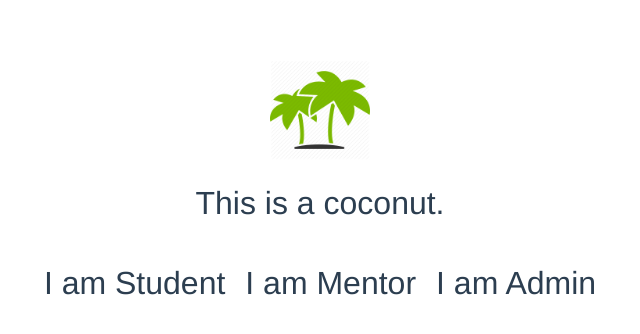
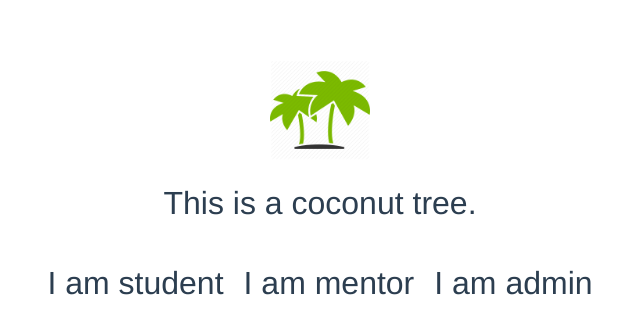
Before and after one commit to kinoko0841/my-vue-cli, a Vue app: page /#/ in a window 1280 px wide. Shown: the top 334 px of the page, without its empty margins (320-960 px from the left). Built offline with nearby package versions, Linux system fonts and the light colour scheme.

Commit message:
home component with dynamic prop data: replace three same components

```diff
--- a/src/components/Coconuts/coconut.vue
+++ b/src/components/Coconuts/coconut.vue
@@ -2,30 +2,29 @@
   <div class="coconut">
     <h1>{{ msg }}</h1>
     <ul>
-      <li><student></student></li>
-      <li><mentor></mentor></li>
-      <li><admin></admin></li>
+      <li v-for="role in roles">
+        <a><home :message = "role"></home></a>
+      </li>
     </ul>
-
-
   </div>
 </template>
 
 <script>
-import student from '@/components/Coconuts/student'
-import mentor from '@/components/Coconuts/mentor'
-import admin from '@/components/Coconuts/admin'
+import home from '@/components/Coconuts/home'
+
 export default {
   name: 'coconut',
   data () {
     return {
-      msg: 'This is a coconut.'
+      roles: ['student', 'mentor', 'admin'],
+      msg: 'This is a coconut tree.'
     }
   },
   components: {
-    student,
-    mentor,
-    admin
+    home
+    // student,
+    // mentor,
+    // admin
   }
 }
 </script>
@@ -44,4 +43,5 @@ li {
   display: inline-block;
   margin: 0 10px;
 }
+
 </style>
--- a/src/components/Coconuts/home.vue
+++ b/src/components/Coconuts/home.vue
@@ -1,6 +1,20 @@
 <template>
-  <div>
-  </div>
+  <h1> I am {{ message }}</h1>
 </template>
-<script></script>
+<script>
+export default {
+  name: 'home',
+  props: ['message'],
+  data () {
+    return {
+      // msg: 'I am Student'
+    }
+  },
+  methods: {
+    gotoAddress (path) {
+      this.$router.push(path)
+    }
+  }
+}
+</script>
 <style></style>
```
